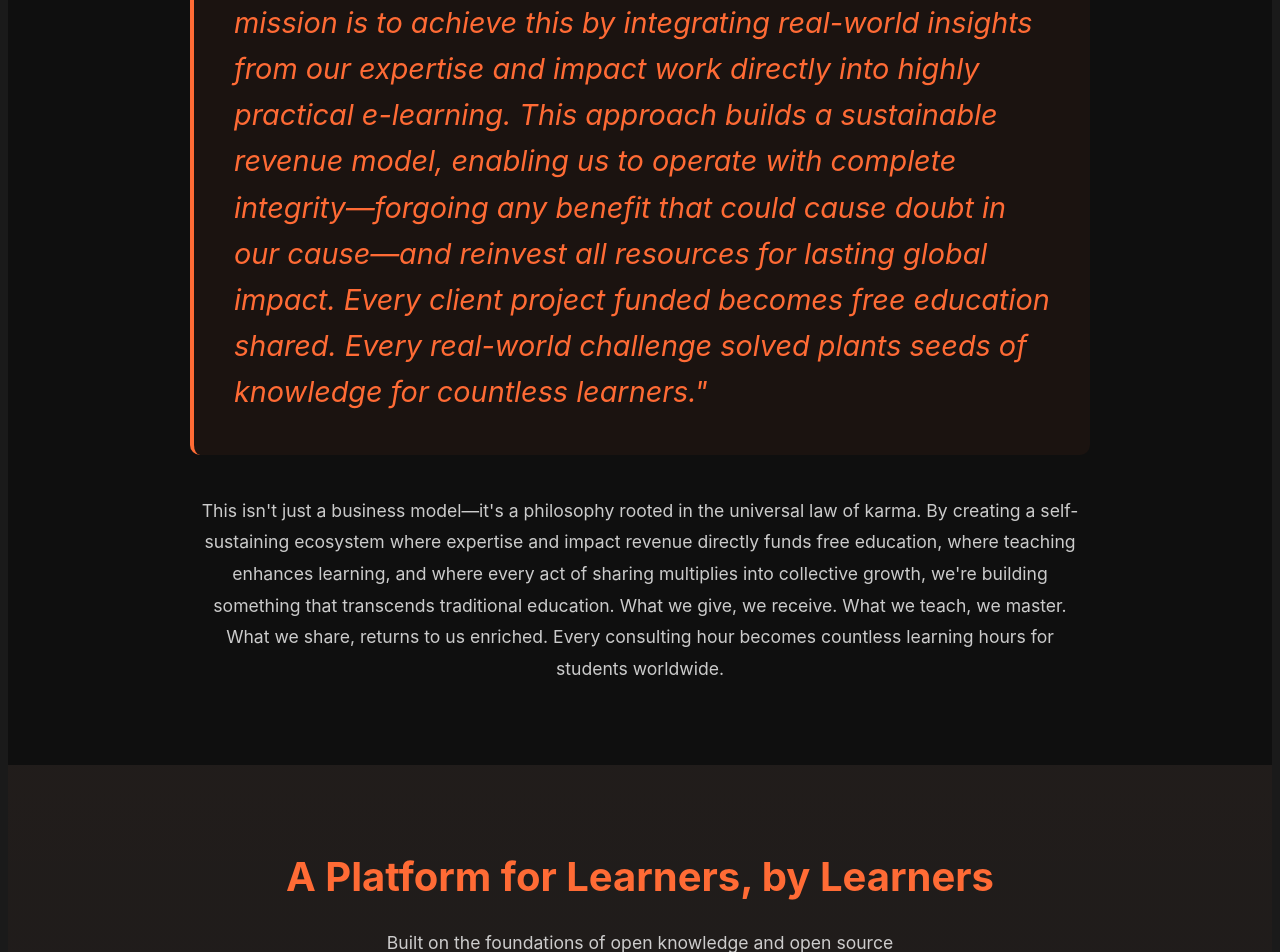
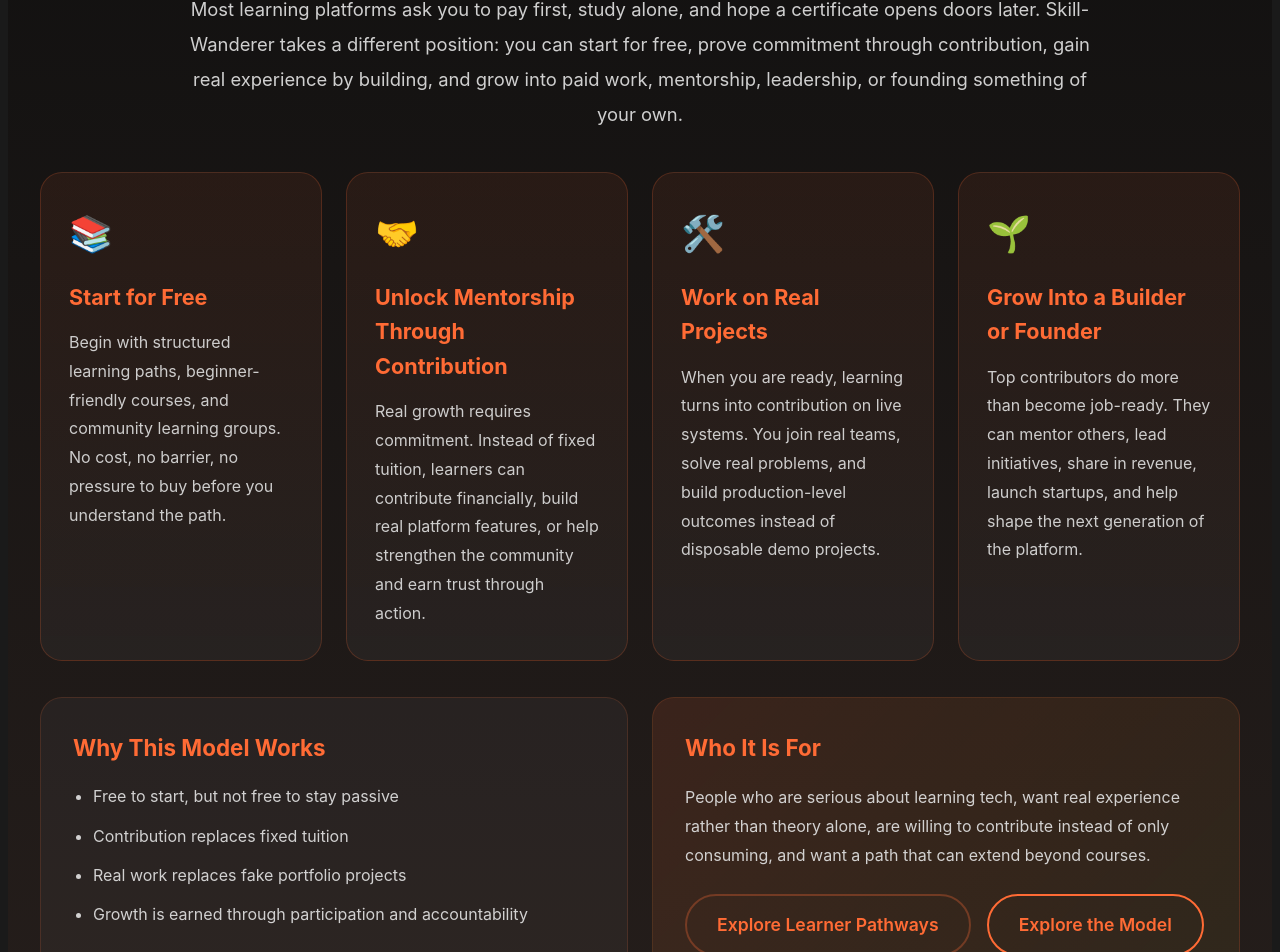
Before and after one commit to skill-wanderer/skill-wanderer-landing-page, a Nuxt app: page /about in a window 1280 px wide. Shown: the part 3986-4938 px from the top of the page. Built offline with nearby package versions, Linux system fonts and the light colour scheme.

Commit message:
feat: add education philosophy content refs #88

```diff
--- a/pages/about.vue
+++ b/pages/about.vue
@@ -116,6 +116,72 @@
           <span class="philosophy-icon">🤝</span>
           <h3>Community Over Competition</h3>
           <p>Learning is not a solo journey. We foster collaboration, peer support, and collective growth over individual achievement.</p>
+        </div>
+      </div>
+    </section>
+
+    <!-- Education Philosophy Section -->
+    <section class="education-philosophy">
+      <div class="section-header">
+        <h2>Learn. Contribute. Build. Earn.</h2>
+        <p>A practical philosophy for people who want more than passive courses</p>
+      </div>
+      <div class="education-philosophy-content">
+        <div class="education-philosophy-lead">
+          <p>
+            Most learning platforms ask you to pay first, study alone, and hope a certificate opens doors later.
+            Skill-Wanderer takes a different position: you can start for free, prove commitment through contribution,
+            gain real experience by building, and grow into paid work, mentorship, leadership, or founding something of your own.
+          </p>
+        </div>
+
+        <div class="education-philosophy-grid">
+          <article class="education-card">
+            <span class="education-card-icon">📚</span>
+            <h3>Start for Free</h3>
+            <p>Begin with structured learning paths, beginner-friendly courses, and community learning groups. No cost, no barrier, no pressure to buy before you understand the path.</p>
+          </article>
+
+          <article class="education-card">
+            <span class="education-card-icon">🤝</span>
+            <h3>Unlock Mentorship Through Contribution</h3>
+            <p>Real growth requires commitment. Instead of fixed tuition, learners can contribute financially, build real platform features, or help strengthen the community and earn trust through action.</p>
+          </article>
+
+          <article class="education-card">
+            <span class="education-card-icon">🛠️</span>
+            <h3>Work on Real Projects</h3>
+            <p>When you are ready, learning turns into contribution on live systems. You join real teams, solve real problems, and build production-level outcomes instead of disposable demo projects.</p>
+          </article>
+
+          <article class="education-card">
+            <span class="education-card-icon">🌱</span>
+            <h3>Grow Into a Builder or Founder</h3>
+            <p>Top contributors do more than become job-ready. They can mentor others, lead initiatives, share in revenue, launch startups, and help shape the next generation of the platform.</p>
+          </article>
+        </div>
+
+        <div class="education-philosophy-summary">
+          <div class="summary-card">
+            <h3>Why This Model Works</h3>
+            <ul>
+              <li>Free to start, but not free to stay passive</li>
+              <li>Contribution replaces fixed tuition</li>
+              <li>Real work replaces fake portfolio projects</li>
+              <li>Growth is earned through participation and accountability</li>
+            </ul>
+          </div>
+          <div class="summary-card accent-card">
+            <h3>Who It Is For</h3>
+            <p>
+              People who are serious about learning tech, want real experience rather than theory alone,
+              are willing to contribute instead of only consuming, and want a path that can extend beyond courses.
+            </p>
+            <div class="summary-actions">
+              <NuxtLink to="/principles/pathways" class="btn btn-outline">Explore Learner Pathways</NuxtLink>
+              <NuxtLink to="/principles/social-enterprise" class="btn btn-secondary">Explore the Model</NuxtLink>
+            </div>
+          </div>
         </div>
       </div>
     </section>
@@ -308,7 +374,7 @@
 useSEO({
   title: 'About Skill-Wanderer | The Story Behind the Mission',
   description: 'Learn about the journey behind Skill-Wanderer, our philosophy of teaching to master, and our mission to democratize quality tech education with integrity.',
-  keywords: ['about skill-wanderer', 'quan nguyen', 'tech education mission', 'learning philosophy', 'skill wanderer story'],
+  keywords: ['about skill-wanderer', 'quan nguyen', 'tech education mission', 'learning philosophy', 'skill wanderer story', 'learn contribute build earn', 'education philosophy'],
   type: 'article',
   structuredData: [
     createArticleSchema(
@@ -520,6 +586,111 @@
   color: var(--primary-orange);
   margin-bottom: 15px;
   font-size: 1.4rem;
+}
+
+/* Education Philosophy Section */
+.education-philosophy {
+  padding: 90px 20px;
+  background: linear-gradient(180deg, rgba(15, 15, 15, 1) 0%, rgba(255, 107, 53, 0.05) 100%);
+}
+
+.education-philosophy-content {
+  max-width: 1200px;
+  margin: 0 auto;
+}
+
+.education-philosophy-lead {
+  max-width: 900px;
+  margin: 0 auto 40px;
+  text-align: center;
+}
+
+.education-philosophy-lead p {
+  font-size: 1.15rem;
+  line-height: 1.9;
+  opacity: 0.92;
+}
+
+.education-philosophy-grid {
+  display: grid;
+  grid-template-columns: repeat(auto-fit, minmax(260px, 1fr));
+  gap: 24px;
+  margin-bottom: 36px;
+}
+
+.education-card {
+  padding: 32px 28px;
+  background: linear-gradient(180deg, rgba(255, 107, 53, 0.08) 0%, rgba(255, 255, 255, 0.04) 100%);
+  border: 1px solid rgba(255, 107, 53, 0.2);
+  border-radius: 22px;
+  transition: transform 0.3s ease, border-color 0.3s ease;
+}
+
+.education-card:hover {
+  transform: translateY(-6px);
+  border-color: rgba(255, 107, 53, 0.38);
+}
+
+.education-card-icon {
+  display: inline-block;
+  font-size: 2.2rem;
+  margin-bottom: 18px;
+}
+
+.education-card h3 {
+  color: var(--primary-orange);
+  margin-bottom: 14px;
+  font-size: 1.35rem;
+}
+
+.education-card p {
+  line-height: 1.8;
+  opacity: 0.9;
+}
+
+.education-philosophy-summary {
+  display: grid;
+  grid-template-columns: repeat(auto-fit, minmax(280px, 1fr));
+  gap: 24px;
+}
+
+.summary-card {
+  padding: 32px;
+  border-radius: 22px;
+  background: rgba(255, 255, 255, 0.04);
+  border: 1px solid rgba(255, 107, 53, 0.15);
+}
+
+.summary-card h3 {
+  color: var(--primary-orange);
+  margin-bottom: 18px;
+  font-size: 1.4rem;
+}
+
+.summary-card ul {
+  padding-left: 20px;
+}
+
+.summary-card li {
+  margin-bottom: 12px;
+  line-height: 1.7;
+  opacity: 0.92;
+}
+
+.accent-card {
+  background: linear-gradient(135deg, rgba(255, 107, 53, 0.12), rgba(255, 217, 61, 0.06));
+}
+
+.summary-card p {
+  line-height: 1.8;
+  opacity: 0.92;
+}
+
+.summary-actions {
+  display: flex;
+  gap: 16px;
+  flex-wrap: wrap;
+  margin-top: 24px;
 }
 
 /* Mission Section */
@@ -818,6 +989,15 @@
     grid-template-columns: 1fr;
   }
 
+  .education-philosophy {
+    padding: 70px 20px;
+  }
+
+  .education-card,
+  .summary-card {
+    padding: 26px 22px;
+  }
+
   .principle-content p {
     margin-left: 0;
     margin-top: 10px;
--- a/pages/index.vue
+++ b/pages/index.vue
@@ -8,7 +8,7 @@
         <p class="hero-description">
           Quality education shapes brighter futures. Skill-Wanderer integrates real-world insights
           into practical tech learning paths, creating an honest educational platform with no ads,
-          no affiliate bias—just pure, passionate learning.
+          no affiliate bias, and a contribution-first model where serious learners grow by building.
         </p>        <div class="hero-cta">
           <NuxtLink to="/learners" class="btn btn-primary">
             Meet Our Learners
@@ -64,6 +64,53 @@
           <h3>Future Pathways</h3>
           <p>Long-term vision includes pathways for learners to join our team or launch their own ventures, fostering a cycle of growth and opportunity.</p>
         </div>
+      </div>
+    </section>
+
+    <!-- Education Model Section -->
+    <section class="education-model">
+      <div class="section-header">
+        <h2>Learn. Contribute. Build. Earn.</h2>
+        <p>A new way to learn tech without staying passive</p>
+      </div>
+      <div class="education-model-intro">
+        <p>
+          Most platforms ask you to pay first, learn alone, and hope it turns into a job later.
+          Skill-Wanderer is structured differently: you can start for free, unlock deeper support by
+          contributing, gain experience on real work, and grow into paid opportunities, leadership,
+          or even your own venture.
+        </p>
+      </div>
+      <div class="education-model-grid">
+        <div class="model-card">
+          <span class="model-step">01</span>
+          <h3>Learn for Free</h3>
+          <p>Begin with structured learning paths, beginner-friendly content, and community support without cost barriers.</p>
+        </div>
+        <div class="model-card">
+          <span class="model-step">02</span>
+          <h3>Contribute to Unlock More</h3>
+          <p>Instead of fixed tuition, show commitment by contributing financially, building platform features, or strengthening the community.</p>
+        </div>
+        <div class="model-card">
+          <span class="model-step">03</span>
+          <h3>Build on Real Projects</h3>
+          <p>Move beyond theory by working with real teams, production-level challenges, and partner-facing outcomes.</p>
+        </div>
+        <div class="model-card">
+          <span class="model-step">04</span>
+          <h3>Earn Through Growth</h3>
+          <p>Top contributors can progress into revenue sharing, paid roles, mentorship, project leadership, and founder pathways.</p>
+        </div>
+      </div>
+      <div class="education-model-cta">
+        <NuxtLink to="/about" class="btn btn-outline">
+          Read the Philosophy
+          <span>→</span>
+        </NuxtLink>
+        <NuxtLink to="/principles/social-enterprise" class="btn btn-secondary">
+          See How It Works
+        </NuxtLink>
       </div>
     </section>
 
@@ -143,8 +190,8 @@
 // SEO and meta management
 useSEO({
   title: 'Skill-Wanderer - Free Tech Education for Everyone',
-  description: 'Free, practical tech education that celebrates learning through failure. Quality education shapes brighter futures with no ads or affiliate bias.',
-  keywords: ['tech education', 'programming courses', 'free coding bootcamp', 'web development', 'skill development', 'learning platform'],
+  description: 'Free, practical tech education with a contribution-first model: learn for free, contribute, build on real projects, and grow into earning opportunities.',
+  keywords: ['tech education', 'programming courses', 'free coding bootcamp', 'web development', 'skill development', 'learning platform', 'learn contribute build earn', 'education philosophy'],
   type: 'website',
   structuredData: [
     createOrganizationSchema(),
@@ -155,7 +202,7 @@
       },
       {
         question: 'What makes Skill-Wanderer different from other learning platforms?',
-        answer: 'Skill-Wanderer operates with complete integrity — no ads, no affiliate marketing, no commissions. All recommendations are purely for your benefit. We integrate real-world expertise into practical tech education.'
+        answer: 'Skill-Wanderer operates with complete integrity — no ads, no affiliate marketing, no commissions. Learners can start for free, contribute to unlock deeper support, and grow through real project work instead of passive course consumption.'
       },
       {
         question: 'Who is behind Skill-Wanderer?',
@@ -393,6 +440,78 @@
 .features {
   padding: 100px 20px;
   background: var(--darker-bg);
+}
+
+.education-model {
+  padding: 100px 20px;
+  background: linear-gradient(180deg, rgba(255, 107, 53, 0.06) 0%, rgba(15, 15, 15, 0.98) 100%);
+}
+
+.education-model-intro {
+  max-width: 860px;
+  margin: 0 auto 40px;
+  text-align: center;
+}
+
+.education-model-intro p {
+  font-size: 1.1rem;
+  line-height: 1.8;
+  opacity: 0.9;
+}
+
+.education-model-grid {
+  display: grid;
+  grid-template-columns: repeat(auto-fit, minmax(240px, 1fr));
+  gap: 24px;
+  max-width: 1200px;
+  margin: 0 auto;
+}
+
+.model-card {
+  background: linear-gradient(180deg, rgba(255, 107, 53, 0.09) 0%, rgba(255, 255, 255, 0.04) 100%);
+  border: 1px solid rgba(255, 107, 53, 0.2);
+  border-radius: 24px;
+  padding: 32px 28px;
+  transition: transform 0.3s ease, border-color 0.3s ease, box-shadow 0.3s ease;
+}
+
+.model-card:hover {
+  transform: translateY(-6px);
+  border-color: rgba(255, 107, 53, 0.4);
+  box-shadow: 0 18px 45px rgba(0, 0, 0, 0.18);
+}
+
+.model-step {
+  display: inline-flex;
+  align-items: center;
+  justify-content: center;
+  width: 48px;
+  height: 48px;
+  margin-bottom: 20px;
+  border-radius: 999px;
+  background: rgba(255, 107, 53, 0.15);
+  color: var(--accent-yellow);
+  font-weight: 800;
+  letter-spacing: 0.08em;
+}
+
+.model-card h3 {
+  margin-bottom: 14px;
+  color: var(--primary-orange);
+  font-size: 1.35rem;
+}
+
+.model-card p {
+  opacity: 0.88;
+  line-height: 1.75;
+}
+
+.education-model-cta {
+  display: flex;
+  gap: 20px;
+  justify-content: center;
+  flex-wrap: wrap;
+  margin-top: 40px;
 }
 
 .section-header {
@@ -633,6 +752,14 @@
     grid-template-columns: 1fr;
   }
 
+  .education-model {
+    padding: 80px 20px;
+  }
+
+  .model-card {
+    padding: 28px 22px;
+  }
+
   .hero-cta {
     flex-direction: column;
     align-items: center;
```
